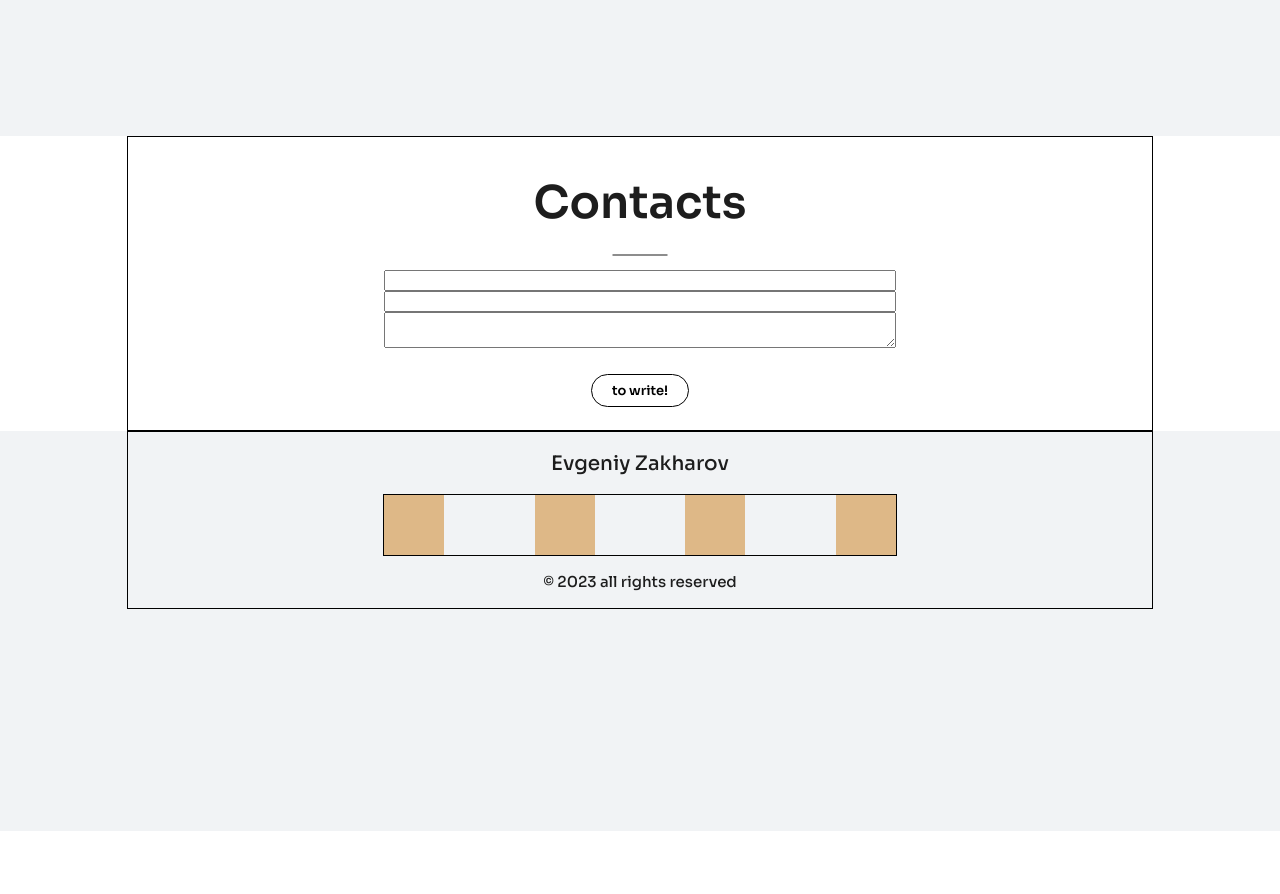
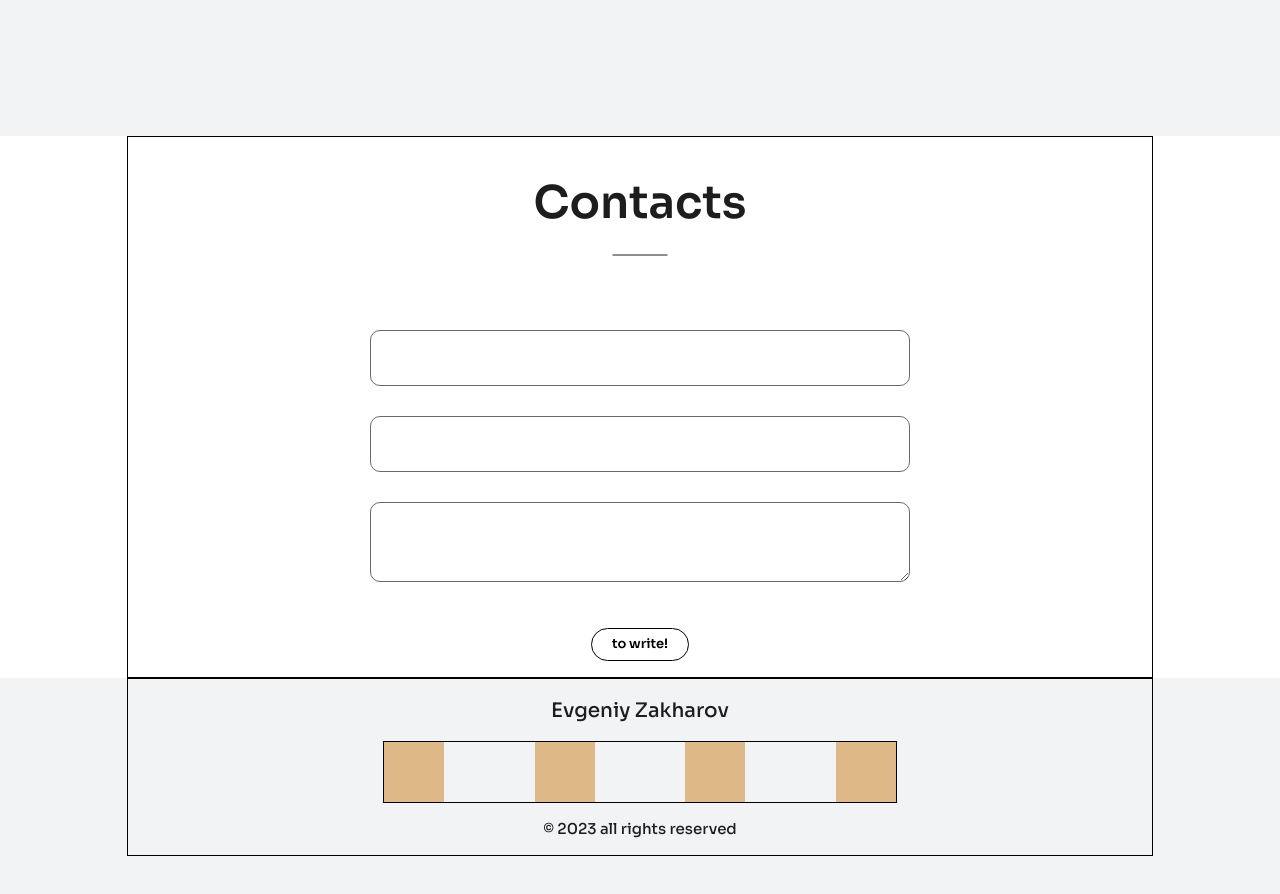
Before and after one commit to uginza/My-portfolio, a React (Create React App) app: page / in a window 1280 px wide. Shown: the part 2760-3654 px from the top of the page. Before the commit the page ends 3591 px from the top, so only its background shows below. Built offline with nearby package versions, Linux system fonts and the light colour scheme.

Commit message:
contacts form are fixed with styles

```diff
--- a/src/Contacts/Contacts.module.scss
+++ b/src/Contacts/Contacts.module.scss
@@ -7,25 +7,35 @@
   .ContactsBlockContainer {
     @include container();
 
-    @include flex(column,space-around,center);
-
-    .text {
-      @include title(1.5,$textColorPrimary,500,20px);
-      margin-bottom: 15px !important;
-    }
+    @include flex(column, flex-start, center);
 
     .form {
-      width: 50%;
-      display: flex;
-      flex-direction: column;
+      @include flex(column, flex-start, stretch);
+      width: 540px;
+      margin-top: 60px;
+      @media screen and (max-width: 680px) {
+        width: 100%;
+      }
+      .formArea,.textArea{
+        margin-bottom: 30px !important;
+        width: 100%;
+        background:$bgColor1;
+        border: 1px solid $textColorSecondary;
+        border-radius: 10px;
+        background: transparent;
+        padding: 15px;
+        transition: all .4s;
+        box-sizing: border-box;
+        resize: vertical;
+        @include title(1.5,$textColorSecondary,400,16px);
+        outline-color:$textColorSecondary;
 
-      .input, .textarea {
-        width: 100%
       }
-    }
-    .button{
-      margin-top:3%;
-      margin-bottom: 3%;
+      .button {
+        @include flex(column, flex-start, center);
+        margin-top: 3%;
+        margin-bottom: 3%;
+      }
     }
   }
 }
--- a/src/Contacts/Contacts.tsx
+++ b/src/Contacts/Contacts.tsx
@@ -10,12 +10,12 @@ export function Contacts() {
             <div className={s.ContactsBlockContainer}>
                 <Title text={'Contacts'}/>
                 <form className={s.form}>
-                    <input type='text'/>
-                    <input type='text'/>
-                    <textarea>
+                    <input type='text' className={s.formArea}/>
+                    <input type='text' className={s.formArea}/>
+                    <textarea className={s.textArea}>
                     </textarea>
+                    <div className={s.button}><Button buttonText={'to write!'}/></div>
                 </form>
-                <div className={s.button}> <Button buttonText={'to write!'}/></div>
             </div>
         </div>
     );
```
